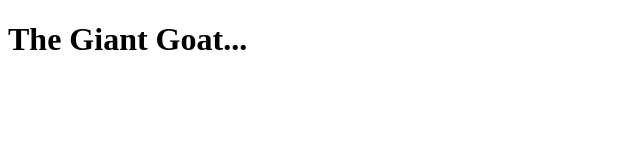
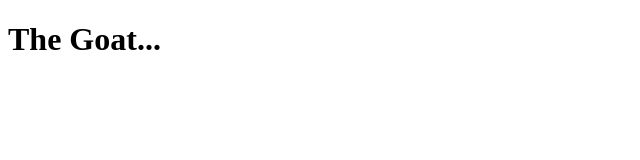
Before and after one commit to reeceb21/Computer-Sci, a plain HTML site: page Root folder/index.html in a window 1280 px wide. Shown: the whole page, without its empty margins (0-640 px from the left). Drawn offline with Linux system fonts and the light colour scheme.

Commit message:
Add files via upload

```diff
--- a/Root folder/index.html
+++ b/Root folder/index.html
@@ -3,5 +3,5 @@
 <head>
     <title>Project</title>
 </head>
-<h1>The Giant Goat...</h1>
+<h1>The Goat...</h1>
   <img scr=https://upload.wikimedia.org/wikipedia/commons/b/b2/Hausziege_04.jpg />
```
